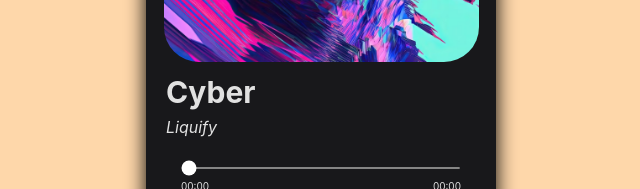
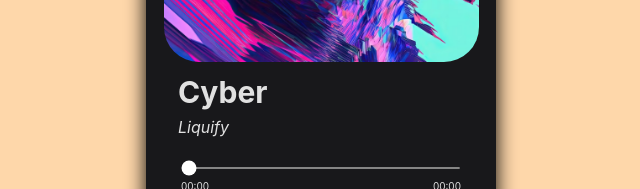
Before and after one commit to kinxori/Music-Media-Player-PRACTICE, a React (Vite) app: page / in a window 1280 px wide. Shown: the part 163-352 px from the top of the page, without its empty margins (319-959 px from the left). Built offline with nearby package versions, Linux system fonts and the light colour scheme.

Commit message:
testing lazy loading with loader component

```diff
--- a/src/App.tsx
+++ b/src/App.tsx
@@ -1,6 +1,7 @@
-import { useEffect, useRef, useState } from "react";
+import React, { useEffect, useRef, useState } from "react";
+
+import "./App.css";
 import { data } from "./data.tsx";
-import "./App.css";
 
 function App() {
   // const [isLiked, setLiked] = useState(false);
@@ -355,15 +356,15 @@ function App() {
         </div>
         <div className=" w-[100%] flex justify-center items-center flex-col gap-4 mb-3 ">
           <div className="w-[100%]">
-            <button className="top-0 right-0 absolute m-3 bg-white rounded-[100%] hover:scale-105 ">
+            <button className="top-0 right-0 absolute m-3 bg-white rounded-[100%] hover:scale-105 transition-all ">
               <i className="fa-solid fa-music m-3 text-[20px] text-zinc-900"></i>
             </button>
             <div className="flex w-[100%] ">
-              <div className="w-[100%] mb-3  ">
+              <div className="w-[100%] mb-3 pl-3 ">
                 <h2 className="text-[30px] font-bold px-[20px]">{currentSong.song}</h2>
                 <h3 className="text-[16px] italic px-[20px]">{currentSong.artist}</h3>
               </div>
-              <div className="h-[100px] w-[30px] m-[10px] ml-auto mt-auto flex flex-col hidden">
+              <div className="hidden">
                 {isVolumeDisplay && (
                   <div
                     className="h-[100px] w-[30px] absolute "
--- a/src/main.tsx
+++ b/src/main.tsx
@@ -1,10 +1,14 @@
-import React from "react";
+import React, { Suspense, lazy } from "react";
 import ReactDOM from "react-dom/client";
-import App from "./App.tsx";
+import Loader from "./Loader.tsx";
 import "./index.css";
+
+const App = lazy(() => import("./App.tsx"));
 
 ReactDOM.createRoot(document.getElementById("root") as HTMLElement).render(
   <React.StrictMode>
-    <App />
+    <Suspense fallback={<Loader />}>
+      <App />
+    </Suspense>
   </React.StrictMode>
 );
```
